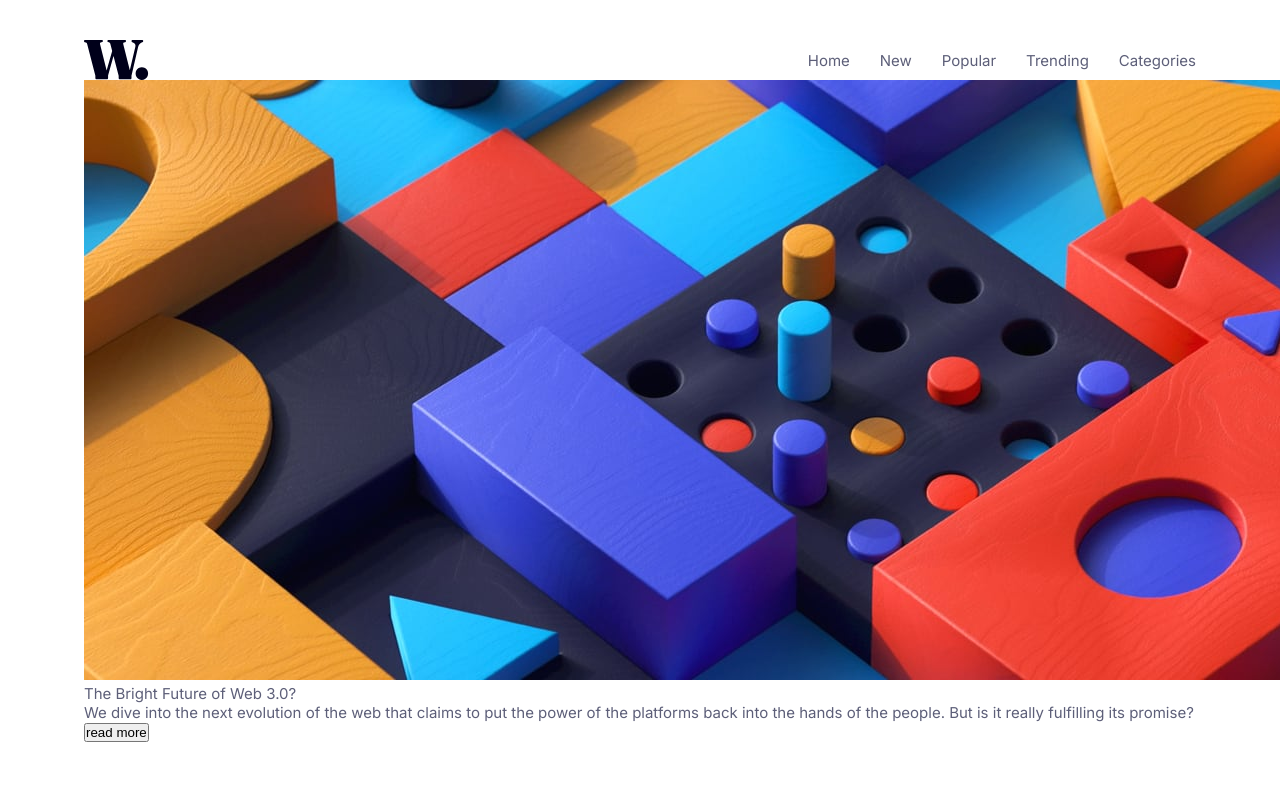
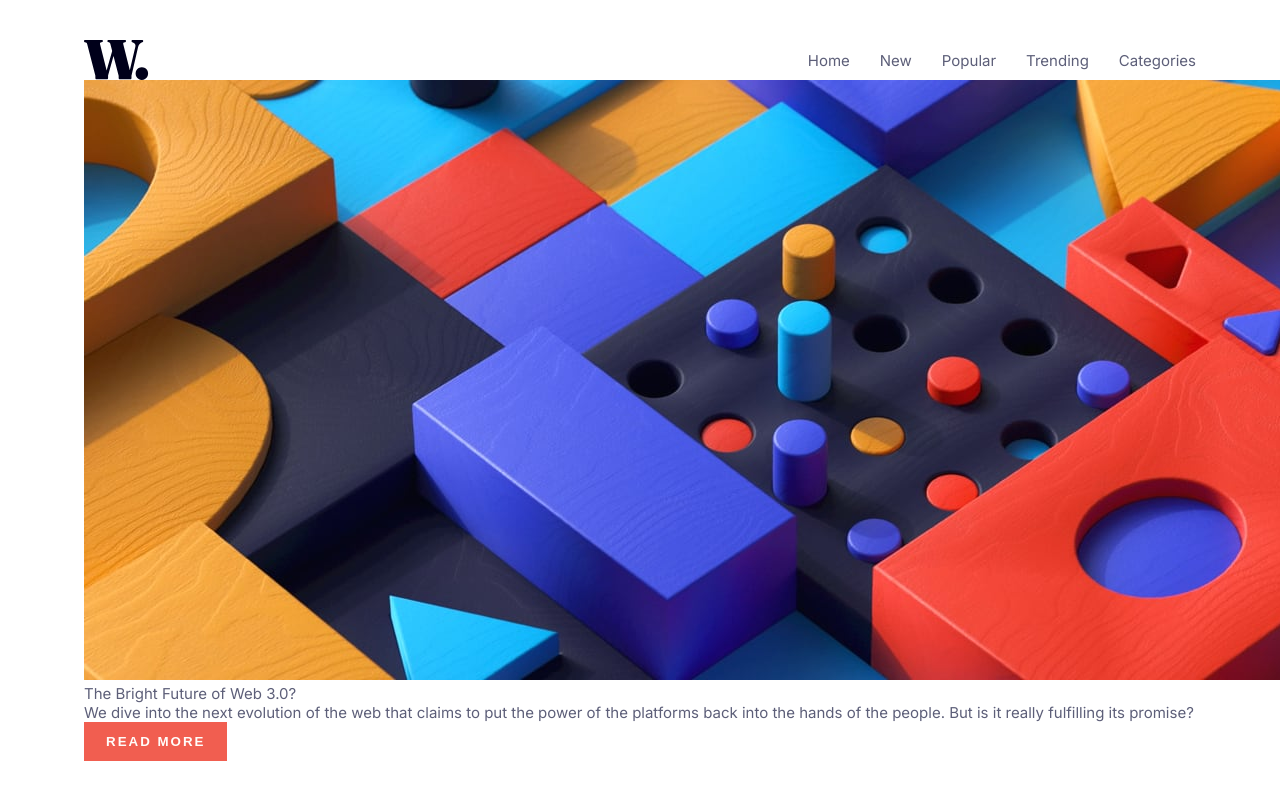
Before and after one commit to tymino/frontendmentor_news-homepage, a Vue app: page / in a window 1280 px wide. Shown: the top 800 px of the page. Built offline with nearby package versions, Linux system fonts and the light colour scheme.

Commit message:
style Button

```diff
--- a/src/components/Button.vue
+++ b/src/components/Button.vue
@@ -12,5 +12,20 @@ export default {
 
 <style lang="scss" scoped>
 .button {
+  padding: 12px 22px;
+
+  background: var(--color-soft-red);
+  border: none;
+
+  color: var(--color-off-white);
+  font-weight: var(--font-bold);
+  letter-spacing: 2px;
+  text-transform: uppercase;
+
+  transition: background-color var(--transition-delay);
+
+  &:hover {
+    background: var(--color-very-dark-blue);
+  }
 }
 </style>
```
